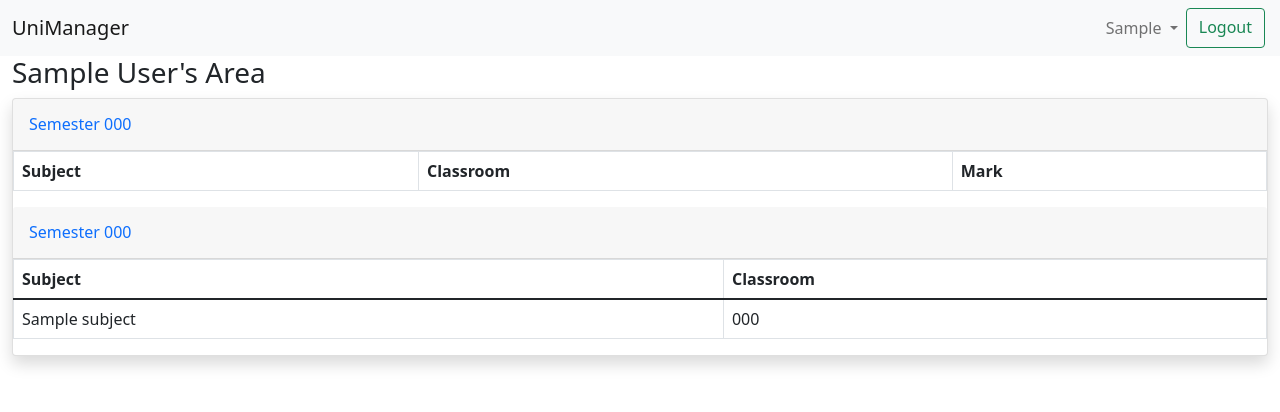
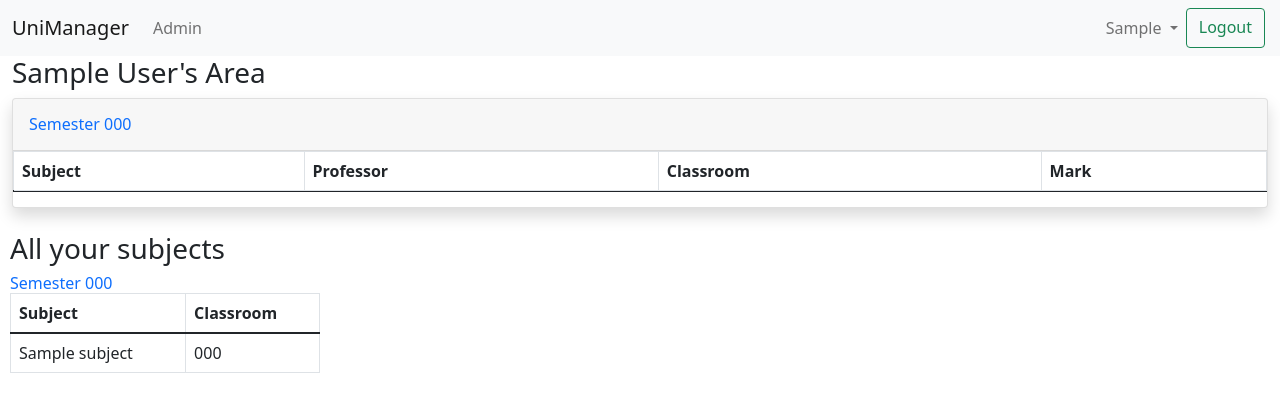
Before and after one commit to Reuter00/WebUniManager, a Django app: template templates/unimanager/myarea.html in a window 1280 px wide. Shown: the top 412 px of the page. Run offline with Django 4.2, Linux system fonts and the light colour scheme; the template is opened without the code that fills it: values that come from a table or form of the project are taken from there, others are empty; tables that the repository leaves empty hold one stand-in row (values such as "Sample post"); lists and menus that the app fills with data are empty; some libraries are stand-ins or nearby versions.

Commit message:
What was done: - cleaned myarea template

```diff
--- a/templates/base.html
+++ b/templates/base.html
@@ -13,8 +13,14 @@
             <span class="navbar-toggler-icon"></span>
         </button>
 
+   <ul class="navbar-nav me-auto">
+          <li class="nav-item">
+            <a class="nav-link" href="{% url 'admin' %}">Admin</a>
+          </li>
+        </ul>
+    </div>
 
-    </div>
+
   <!-- School years downbar -->
     <div class="collapse navbar-collapse" id="navbarSupportedContent" >
         <ul class="navbar-nav me-auto mb-2 mb-lg-0">
@@ -23,6 +29,7 @@
                    data-bs-toggle="dropdown" aria-expanded="false">
                     {{ currentschoolyears.year }}
                 </a>
+
 
                 <!-- School years downbar -->
                 <ul class="dropdown-menu" aria-labelledby="navbarDropdown" >
--- a/templates/unimanager/myarea.html
+++ b/templates/unimanager/myarea.html
@@ -9,60 +9,69 @@
         <!-- Page Heading -->
         <h1 class="h3 mb-2 text-gray-800"> {{ info }}'s Area </h1>
 
+
         {% for semester in semesters %}
             <div class="card shadow mb-4">
                 <div class="card-header py-3">
                     <h6 class="m-0 font-weight-bold text-primary">Semester {{ semester.number }}</h6>
                 </div>
-
-                {% if studentmarks is not null %}
-
-
                 <table class="table table-bordered" id="dataTable" width="50%" cellspacing="0">
 
                     <thead>
                     <tr>
                         <th scope="col">Subject</th>
+                        <th scope="col">Professor</th>
                         <th scope="col">Classroom</th>
                         <th scope="col">Mark</th>
                     </tr>
                     </thead>
+
+
                     <tbody>
+
+                    <tr>
                         {% for studentmark in studentmarks %}
                             {% if studentmark.student.schoolyear.year == currentschoolyears.year %}
                                 {% if studentmark.student.semester.number == semester.number %}
-                                    <tr>
+                                    {% if studentmark %}
                                         <td>{{ studentmark.student.subject.name }}</td>
+                                        <td>{{ studentmark.professor.professor.name }}</td>
                                         <td>{{ studentmark.student.classroom.number }}</td>
-                                        <td>{{ studentmark.mark }}</td>
+                                        {% if studentmark.mark >= 9.5 %}
+                                            <td style="background-color: forestgreen;">{{ studentmark.mark }}</td>
+                                        {% else %}
+                                            <td style="background-color: indianred;">{{ studentmark.mark }}</td>
+                                        {% endif %}
                                         </tr>
+
                                     {% endif %}
                                 {% endif %}
+                            {% endif %}
+
                         {% endfor %}
 
                 </table>
 
-                {% else %}
-                    <h3> There is no data! </h3>
 
             </div>
-                {% endif %}
 
 
         {% endfor %}
 
+    </div>
 
-
+    <div style="width: 25%; padding-left: 10px ">
+        <h1 class="h3 mb-2 text-gray-800"> All your subjects </h1>
         {% for semester in semesters %}
-        <div >
-            <div class="card-header py-3">
+            {% if subjects %}
+                <div>
                     <h6 class="m-0 font-weight-bold text-primary">Semester {{ semester.number }}</h6>
                 </div>
 
-            {% if subjects %}
 
 
-                <table class="table table-bordered"  width="50%" cellspacing="0">
+
+                <table class=" table table-bordered" width="50%" cellspacing="0">
 
                     <thead>
                     <tr>
@@ -83,13 +92,12 @@
 
                 </table>
 
-            {% else %}
-                <h3> There is no data! </h3>
 
-                </div>
+
+
             {% endif %}
 
         {% endfor %}
 
-   </div>
+
 {% endblock %}
--- a/unimanager/models.py
+++ b/unimanager/models.py
@@ -177,7 +177,7 @@ class ProfessorSubject(models.Model):
 class SPRelation(models.Model):
     professor = models.ForeignKey(ProfessorSubject, related_name='professors', on_delete=models.CASCADE)
     student = models.ForeignKey(StudentSubject, related_name='students', on_delete=models.CASCADE)
-    mark = models.IntegerField(validators=[MaxValueValidator(20)], null=True)
+    mark = models.FloatField(validators=[MaxValueValidator(20)], null=True)
 
     def __str__(self):
         return '{} | {} | {} '.format(self.professor, self.student, self.mark)
--- a/unimanager/urls.py
+++ b/unimanager/urls.py
@@ -1,8 +1,10 @@
-from django.urls import path
-
+from django.urls import path, include
+from django.contrib import admin
 from . import views
 
 urlpatterns = [
     path('', views.myarea, name='myarea'),
     path('<str:selected_schoolyear>', views.myarea, name='schoolyear'),
+    path('admin/', views.adminpage, name='admin')
+
 ]
```
Also changed, not shown: unimanager/views.py (+8 -1 lines). Lines whose indentation alone changed are shown as unchanged.
